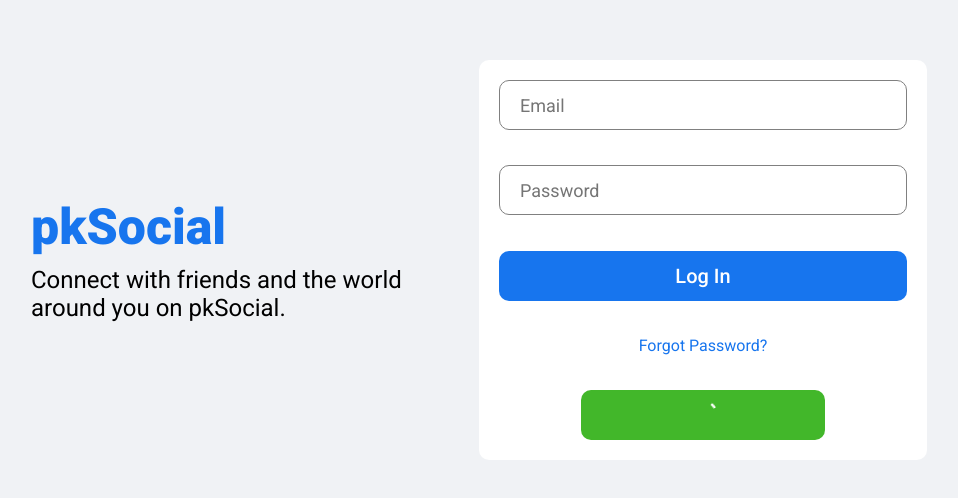
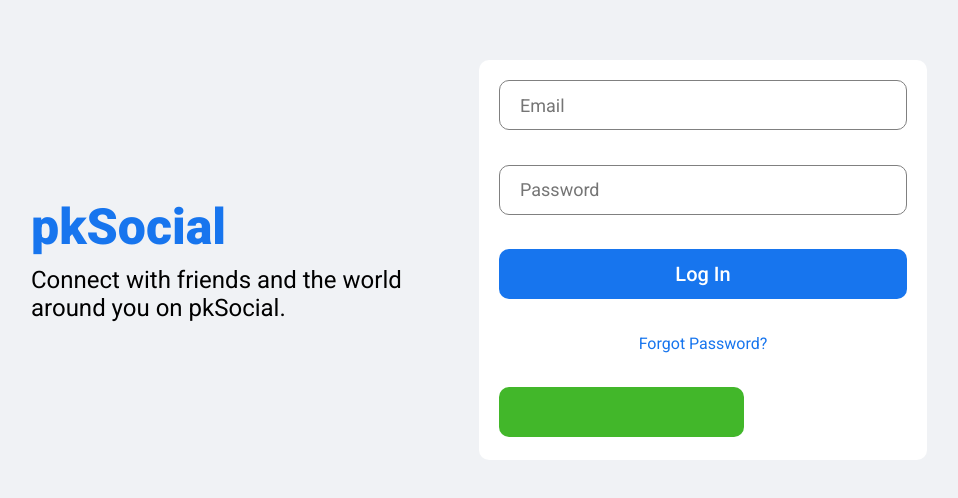
Before and after one commit to Prashantt423/social-media-app-client, a React (Create React App) app: page / in a window 1280 px wide. Shown: the part 140-638 px from the top of the page, without its empty margins (161-1119 px from the left). Built offline with nearby package versions, Linux system fonts and the light colour scheme.

Commit message:
register button corrected

```diff
--- a/src/pages/login/Login.jsx
+++ b/src/pages/login/Login.jsx
@@ -4,6 +4,7 @@ import { loginCall } from "../../apiCalls";
 import { AuthContext } from "../../context/AuthContext";
 import CircularProgress from "@mui/material/CircularProgress";
 import Stack from "@mui/material/Stack";
+import { Link } from "react-router-dom";
 export default function Login() {
   const { isFetching, dispatch } = useContext(AuthContext);
   const email = useRef();
@@ -42,7 +43,7 @@ export default function Login() {
               className="loginInput"
               ref={password}
             />
-            <button className="loginButton" disabled={isFetching}>
+            <button type="submit" className="loginButton" disabled={isFetching}>
               {isFetching ? (
                 <Stack
                   sx={{
@@ -60,6 +61,7 @@ export default function Login() {
               )}
             </button>
             <span className="loginForgot">Forgot Password?</span>
+            <Link to="/register">
               <button className="loginRegisterButton">
                 <Stack
                   sx={{
@@ -69,10 +71,9 @@ export default function Login() {
                     justifyContent: "center",
                   }}
                   direction="row"
-              >
-                <CircularProgress size="30px" color="inherit" />
-              </Stack>
+                ></Stack>
               </button>
+            </Link>
           </form>
         </div>
       </div>
```
Lines whose indentation alone changed are shown as unchanged.
